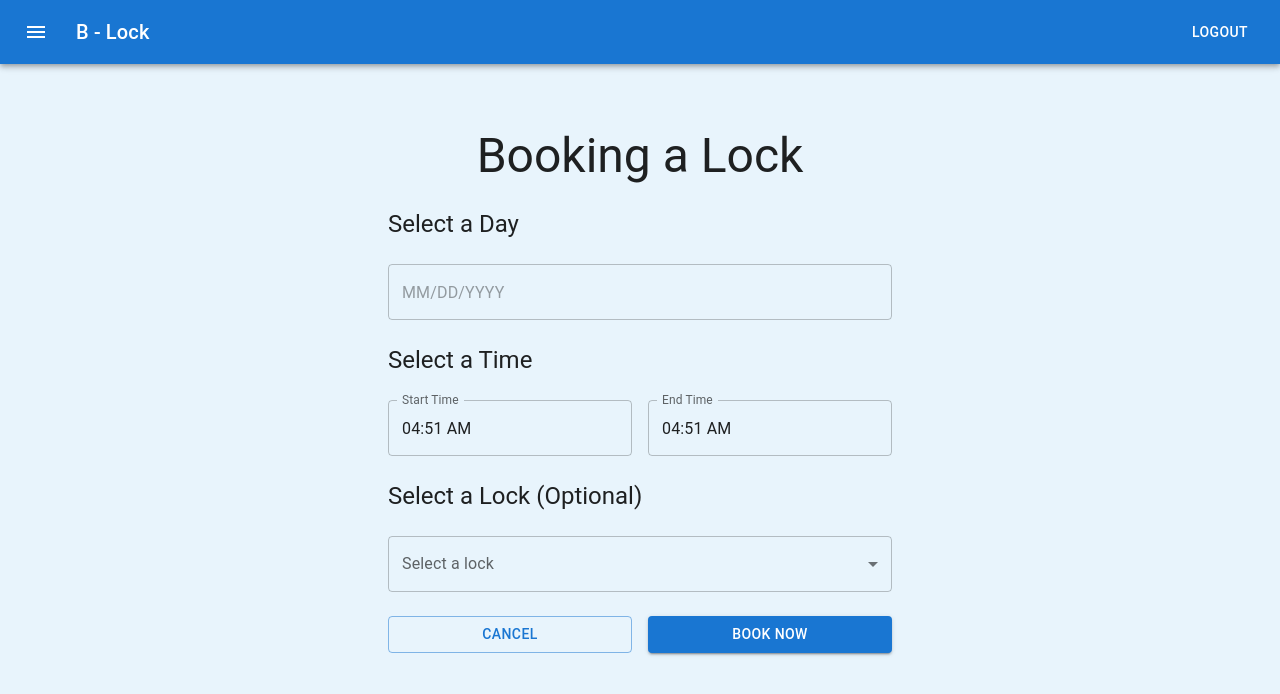
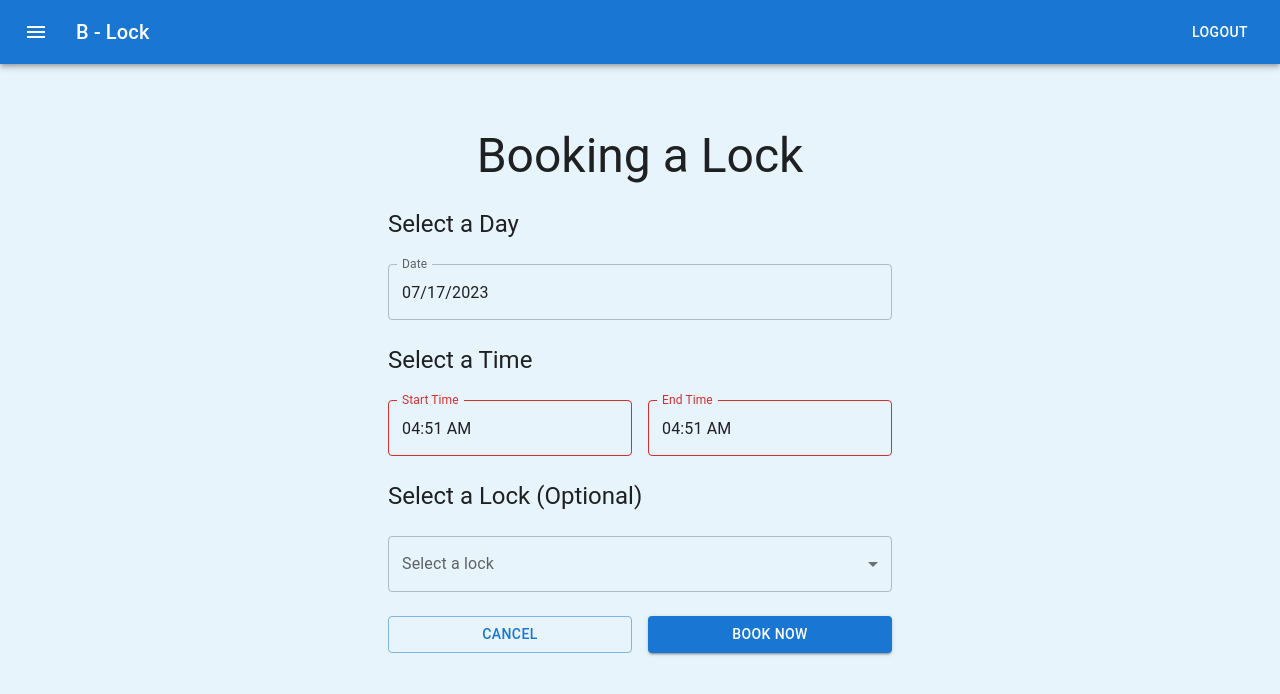
Before and after one commit to rseln/BLock-FE, a React app: page /booking in a window 1280 px wide. Shown: the top 694 px of the page. Built offline with nearby package versions, Linux system fonts and the light colour scheme.

Commit message:
fix booking date formating

```diff
--- a/src/App.jsx
+++ b/src/App.jsx
@@ -44,7 +44,7 @@ function App() {
             <Route path="/register" element={<Register />} />
             <Route path="/login" element={<SignIn />} />
             <Route path="/bookings" element={<Bookings />} />
-            <Route path="/booking" element={<Booking />} />
+            <Route path="/booking" element={<Booking userID={1}/>} />
             <Route path="/upcoming" element={<Upcoming />} />
             <Route path="/welcome" element={<Welcome />} />
           </Routes>
--- a/src/Booking.tsx
+++ b/src/Booking.tsx
@@ -16,6 +16,7 @@ import { DatePicker } from '@mui/x-date-pickers/DatePicker';
 
 
 async function submitLockBooking(credentials) {
+  console.log(JSON.stringify(credentials))
   const link = 'https://59bb-72-142-18-42.ngrok-free.app'
   return fetch(`${link}'/bookings/create'`,{
       method: 'POST',
@@ -30,20 +31,23 @@ async function submitLockBooking(credentials) {
   })
 }
 
-const Booking = () => {
-  const user_id = ""
+const Booking = ({userID}) => {
   var now = dayjs()
   const [deviceID, setDeviceID] = React.useState<string | null>("");
   const [startTime, setStartTime] = React.useState<Dayjs>(now);
   const [endTime, setEndTime] = React.useState<Dayjs>(now);
+  const [date, setDate] = React.useState<Dayjs>(now);
 
   const handleSubmit = async (e) => {
     e.preventDefault()
+    let dateString = date.format('YYYY-MM-DD')
+    let start = dateString + " " + startTime.format('HH:mm:ss')
+    let end = dateString + " " + endTime.format('HH:mm:ss')
     const token = await submitLockBooking({
         deviceID,
-        user_id,
-        startTime,
-        endTime
+        userID,
+        start,
+        end
     })
     // setToken(token) what does this do?
   }
@@ -67,7 +71,12 @@ const Booking = () => {
               Select a Day
             </Typography>
             <LocalizationProvider dateAdapter={AdapterDayjs}>
-              <DatePicker sx={{width: "-webkit-fill-available", my: 3}}/>
+              <DatePicker
+                label="Date"
+                value={date}
+                onChange={(newValue) => setDate(newValue)}
+                sx={{width: "-webkit-fill-available", my: 3}}
+              />
             </LocalizationProvider>
             <Typography component="h5" variant="h5">
               Select a Time
@@ -77,6 +86,7 @@ const Booking = () => {
                 <TimePicker
                   label="Start Time"
                   value={startTime}
+                  minutesStep={15}
                   // if date it today, make sure min time is not a previous time
                   // minTime={today ? now : dayjs().set('hour', 0)} // NOT SURE IF IT SHOULD BE 0 OR WHAT
                   onChange={(newValue) => setStartTime(newValue)}
@@ -84,6 +94,7 @@ const Booking = () => {
                 <TimePicker
                   label="End Time"
                   value={endTime}
+                  minutesStep={15}
                   maxTime={startTime.add(3, 'hour')}
                   onChange={(newValue) => setEndTime(newValue)}
                 />
```
